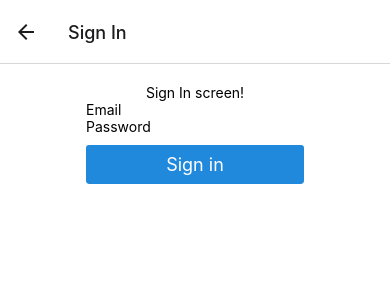
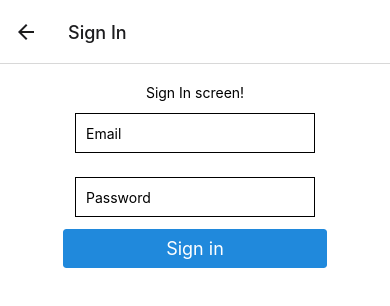
Before and after one commit to timmparsons/nextUp, a React Native app: screen / in a window 390 px wide. Both pictures are taken after a click on the button "Sign in". Shown: the top 306 px of the page. Built offline with nearby package versions, Linux system fonts and the light colour scheme; no server answers.

Commit message:
sign up styling changes and prettier update

```diff
--- a/screens/SignInScreen.js
+++ b/screens/SignInScreen.js
@@ -11,14 +11,14 @@ const SignInScreen = () => {
     email: '',
     password: '',
     error: ''
-  })
+  });
 
   async function signIn() {
     if (value.email === '' || value.password === '') {
       setValue({
         ...value,
         error: 'Email and password are mandatory.'
-      })
+      });
       return;
     }
 
@@ -27,8 +27,8 @@ const SignInScreen = () => {
     } catch (error) {
       setValue({
         ...value,
-        error: error.message,
-      })
+        error: error.message
+      });
     }
   }
 
@@ -36,37 +36,35 @@ const SignInScreen = () => {
     <View style={styles.container}>
       <Text>Sign In screen!</Text>
 
-      {!!value.error && <View style={styles.error}><Text>{value.error}</Text></View>}
+      {!!value.error && (
+        <View style={styles.error}>
+          <Text>{value.error}</Text>
+        </View>
+      )}
 
       <View style={styles.controls}>
         <TextInput
           placeholder='Email'
-          containerStyle={styles.control}
+          style={styles.input}
           value={value.email}
-          onChangeText={(text) => setValue({ ...value, email: text })}
-          leftIcon={<Icon
-            name='envelope'
-            size={16}
-          />}
+          onChangeText={text => setValue({ ...value, email: text })}
+          leftIcon={<Icon name='envelope' size={16} />}
         />
 
         <TextInput
           placeholder='Password'
-          containerStyle={styles.control}
+          style={styles.input}
           value={value.password}
-          onChangeText={(text) => setValue({ ...value, password: text })}
+          onChangeText={text => setValue({ ...value, password: text })}
           secureTextEntry={true}
-          leftIcon={<Icon
-            name='key'
-            size={16}
-          />}
+          leftIcon={<Icon name='key' size={16} />}
         />
 
-        <Button title="Sign in" buttonStyle={styles.control} onPress={signIn} />
+        <Button title='Sign in' buttonStyle={styles.control} onPress={signIn} />
       </View>
     </View>
   );
-}
+};
 
 const styles = StyleSheet.create({
   container: {
@@ -74,22 +72,22 @@ const styles = StyleSheet.create({
     paddingTop: 20,
     backgroundColor: '#fff',
     alignItems: 'center',
-    justifyContent: 'center',
+    justifyContent: 'center'
   },
-
   controls: {
-    flex: 1,
+    flex: 1
   },
-
-  control: {
-    marginTop: 10
+  input: {
+    height: 40,
+    margin: 12,
+    borderWidth: 1,
+    padding: 10
   },
-
   error: {
     marginTop: 10,
     padding: 10,
     color: '#fff',
-    backgroundColor: '#D54826FF',
+    backgroundColor: '#D54826FF'
   }
 });
 
--- a/screens/SignUpScreen.js
+++ b/screens/SignUpScreen.js
@@ -11,14 +11,14 @@ const SignUpScreen = ({ navigation }) => {
     email: '',
     password: '',
     error: ''
-  })
+  });
 
   async function signUp() {
     if (value.email === '' || value.password === '') {
       setValue({
         ...value,
         error: 'Email and password are mandatory.'
-      })
+      });
       return;
     }
 
@@ -28,8 +28,8 @@ const SignUpScreen = ({ navigation }) => {
     } catch (error) {
       setValue({
         ...value,
-				error: error.message,
-			})
+        error: error.message
+      });
     }
   }
 
@@ -37,37 +37,34 @@ const SignUpScreen = ({ navigation }) => {
     <View style={styles.container}>
       <Text>Sign up screen!</Text>
 
-      {!!value.error && <View style={styles.error}><Text>{value.error}</Text></View>}
+      {!!value.error && (
+        <View style={styles.error}>
+          <Text>{value.error}</Text>
+        </View>
+      )}
 
       <View style={styles.controls}>
         <TextInput
           placeholder='Email'
-          containerStyle={styles.control}
+          style={[styles.input, styles.emailInput]}
           value={value.email}
-          onChangeText={(text) => setValue({ ...value, email: text })}
-          leftIcon={<Icon
-            name='envelope'
-            size={16}
-          />}
+          onChangeText={text => setValue({ ...value, email: text })}
+          leftIcon={<Icon name='envelope' size={16} />}
+        />
+        <TextInput
+          placeholder='Password'
+          style={[styles.input, styles.passwordInput]}
+          value={value.password}
+          onChangeText={text => setValue({ ...value, password: text })}
+          secureTextEntry={true}
+          leftIcon={<Icon name='key' size={16} />}
         />
 
-        <TextInput
-          placeholder='Password'
-          containerStyle={styles.control}
-          value={value.password}
-          onChangeText={(text) => setValue({ ...value, password: text })}
-          secureTextEntry={true}
-          leftIcon={<Icon
-            name='key'
-            size={16}
-          />}
-        />
-
-        <Button title="Sign up" buttonStyle={styles.control} onPress={signUp} />
+        <Button title='Sign up' buttonStyle={styles.control} onPress={signUp} />
       </View>
     </View>
   );
-}
+};
 
 const styles = StyleSheet.create({
   container: {
@@ -75,22 +72,29 @@ const styles = StyleSheet.create({
     paddingTop: 20,
     backgroundColor: '#fff',
     alignItems: 'center',
-    justifyContent: 'center',
+    justifyContent: 'center'
   },
-
   controls: {
-    flex: 1,
+    flex: 1
   },
-
-  control: {
-    marginTop: 10
+  input: {
+    height: 40,
+    margin: 12,
+    borderWidth: 1,
+    padding: 10
   },
-
+  emailInput: {
+    // borderColor: 'gray',
+    // width: '100%',
+    // borderWidth: 1,
+    // borderRadius: 10,
+    // padding: 10,
+  },
   error: {
     marginTop: 10,
     padding: 10,
     color: '#fff',
-    backgroundColor: '#D54826FF',
+    backgroundColor: '#D54826FF'
   }
 });
 
```
Lines whose indentation alone changed are shown as unchanged.
